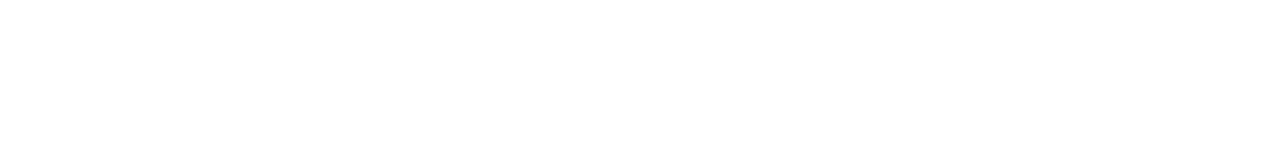
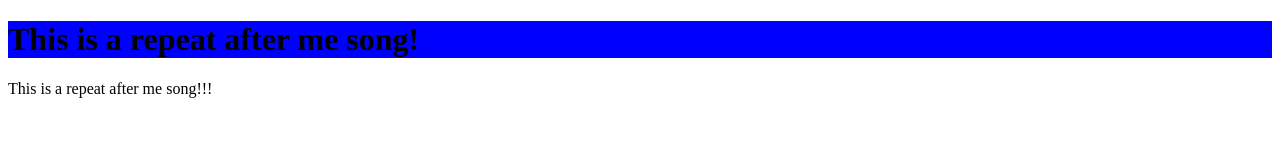
Before and after one commit to Jermey11/github-practice, a plain HTML site: page index.html in a window 1280 px wide. Drawn offline with Linux system fonts and the light colour scheme.

Commit message:
Random changes.

```diff
--- a/css/styles.css
+++ b/css/styles.css
@@ -0,0 +1,3 @@
+h1 {
+    background-color: blue;
+}
--- a/index.html
+++ b/index.html
@@ -4,10 +4,10 @@
     <meta charset="UTF-8">
     <meta http-equiv="X-UA-Compatible" content="IE=edge">
     <meta name="viewport" content="width=device-width, initial-scale=1.0">
-    <div></div>
+    <link rel="stylesheet" href="css/styles.css">
     <title>GitHub-Practice</title>
 </head>
 <body>
-    <div></div>
-</body>
+    <h1>This is a repeat after me song!</h1>
+    <p>This is a repeat after me song!!!</p>
 </html>
```
